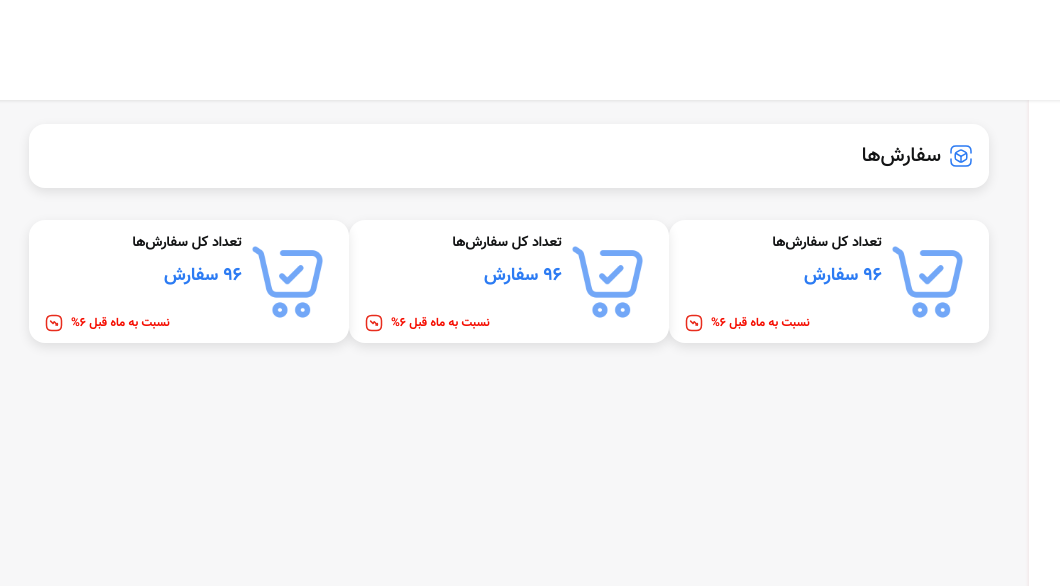
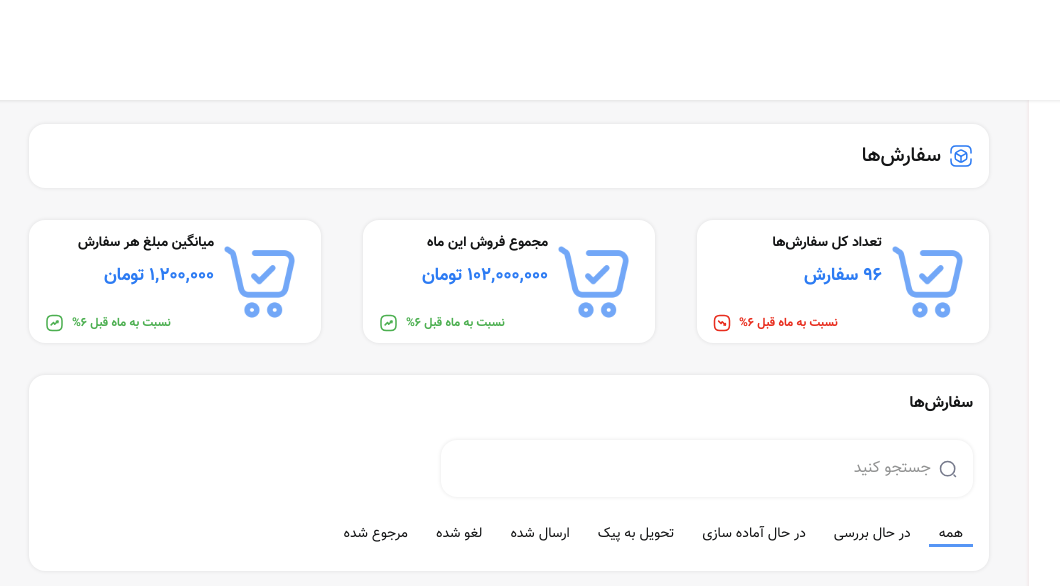
Before and after one commit to parham-ghasemi/profile-orders, a React (Vite) app: page /insurance/orders in a window 1280 px wide. Shown: the top 586 px of the page, without its empty margins (91-1151 px from the left). Built offline with nearby package versions, Linux system fonts and the light colour scheme.

Commit message:
Added table search and table tabs

```diff
--- a/src/components/orders/Orders.jsx
+++ b/src/components/orders/Orders.jsx
@@ -1,37 +1,42 @@
+import { useState } from "react";
 import BreadCrumb from "../ui/BreadCrumb/BreadCrumb";
 import Card from "../ui/statusCard/StatusCard";
 import "./Orders.scss";
+import SearchBar from "./searchBar/SearchBar";
+import { cards } from "./odersData";
+import TableTabs from "./tableTabs/TableTabs";
 
 const Orders = () => {
+  const [tableSearch, SettableSearch] = useState("");
+  const [activeTableTab, setActiveTableTab] = useState(0);
+
   return (
     <div className="ins-orders">
       <BreadCrumb icon="assets/orders/orders-icon.svg" />
 
       <div className="ins-orders__cards-row">
+        {cards.map((item, index) => (
           <Card
-            title="تعداد کل سفارش‌ها"
-            content="96 سفارش"
-            status="down"
-            comparisonTime="ماه قبل"
-            comparisonPercentage="6"
-            img="assets/orders/card-icon.png"
+            title={item.title}
+            content={item.content}
+            status={item.status}
+            comparisonTime={item.comparisonTime}
+            comparisonPercentage={item.comparisonPercentage}
+            img={item.img}
+            key={`top-card-${index}`}
           />
-          <Card
-            title="تعداد کل سفارش‌ها"
-            content="96 سفارش"
-            status="down"
-            comparisonTime="ماه قبل"
-            comparisonPercentage="6"
-            img="assets/orders/card-icon.png"
+        ))}
+      </div>
+
+      <div className="ins-orders__table-container">
+        <p className="ins-orders__table-container__title">سفارش‌ها</p>
+        <div className="ins-orders__table-container__top">
+          <SearchBar setSearch={SettableSearch} search={tableSearch} />
+          <TableTabs
+            acitveTab={activeTableTab}
+            setActiveTab={setActiveTableTab}
           />
-          <Card
-            title="تعداد کل سفارش‌ها"
-            content="96 سفارش"
-            status="down"
-            comparisonTime="ماه قبل"
-            comparisonPercentage="6"
-            img="assets/orders/card-icon.png"
-          />
+        </div>
       </div>
     </div>
   );
--- a/src/components/orders/Orders.scss
+++ b/src/components/orders/Orders.scss
@@ -6,8 +6,25 @@
   gap: 32px;
 
   &__cards-row {
-    @include flex;
-    flex-grow: 0;
-    justify-content: space-between;
+    display: grid;
+    grid-template-columns: repeat(3, 1fr);
+    grid-template-rows: repeat(1, 1fr);
+    gap: 42px;
+  }
+
+  &__table-container {
+    @include section;
+    @include col;
+    gap: 24px;
+
+    &__title {
+      color: $text;
+      font-size: 16px;
+      font-weight: 700;
+    }
+    &__top {
+      @include col;
+      gap: 16px;
+    }
   }
 }
--- /dev/null
+++ b/src/components/orders/odersData.js
@@ -0,0 +1,36 @@
+export const cards = [
+  {
+    title: "تعداد کل سفارش‌ها",
+    content: "96 سفارش",
+    status: "down",
+    comparisonTime: "ماه قبل",
+    comparisonPercentage: "6",
+    img: "assets/orders/card-icon.png",
+  },
+  {
+    title: "مجموع فروش این ماه",
+    content: "102,000,000 تومان",
+    status: "up",
+    comparisonTime: "ماه قبل",
+    comparisonPercentage: "6",
+    img: "assets/orders/card-icon.png",
+  },
+  {
+    title: "میانگین مبلغ هر سفارش",
+    content: "1,200,000 تومان",
+    status: "up",
+    comparisonTime: "ماه قبل",
+    comparisonPercentage: "6",
+    img: "assets/orders/card-icon.png",
+  },
+];
+
+export const tabs = [
+  'همه',
+  'در حال بررسی',
+  'در حال آماده سازی',
+  'تحویل به پیک',
+  'ارسال شده',
+  'لغو شده',
+  'مرجوع  شده'
+]
--- /dev/null
+++ b/src/components/orders/searchBar/SearchBar.jsx
@@ -0,0 +1,12 @@
+import "./SearchBar.scss";
+
+const SearchBar = ({setSearch, search}) => {
+  return (
+    <form onSubmit={(e)=>e.preventDefault()} className="ins-orders-searchBar">
+      <img src="assets/orders/search-icon.svg" alt="search icon" />
+      <input type="text" onChange={(e)=>setSearch(e.target.value)} value={search} placeholder="جستجو کنید"/>
+    </form>
+  )
+}
+
+export default SearchBar
--- /dev/null
+++ b/src/components/orders/searchBar/SearchBar.scss
@@ -0,0 +1,14 @@
+@import "../../../styles/mixins.scss";
+@import "../../../styles/variables.scss";
+
+.ins-orders-searchBar {
+  @include flex;
+  @include section;
+  width: 532px;
+
+  input, input::placeholder {
+    font-size: 16px;
+    font-weight: 400;
+    color: $medium-text;
+  }
+}
--- /dev/null
+++ b/src/components/orders/tableTabs/TableTabs.jsx
@@ -0,0 +1,22 @@
+import { tabs } from "../odersData";
+import "./TableTabs.scss";
+
+const TableTabs = ({ acitveTab, setActiveTab }) => {
+  return (
+    <div className="ins-orders-tableTabs">
+      {tabs.map((tab, index) => (
+        <p
+          className={` ins-orders-tableTabs__tab ${
+            index === acitveTab && "ins-orders-tableTabs__tab--active"
+          } `}
+          key={`tab-item-${index}`}
+          onClick={() => setActiveTab(index)}
+        >
+          {tab}
+        </p>
+      ))}
+    </div>
+  );
+};
+
+export default TableTabs;
--- /dev/null
+++ b/src/components/orders/tableTabs/TableTabs.scss
@@ -0,0 +1,41 @@
+@import "../../../styles/mixins.scss";
+@import "../../../styles/variables.scss";
+
+.ins-orders-tableTabs {
+  @include flex;
+  gap: 8px;
+
+  &__tab {
+    font-weight: 400;
+    font-size: 14px;
+    padding: 10px;
+    color: $text;
+    position: relative;
+    cursor: pointer;
+
+    &::after {
+      content: "";
+      background-color: transparent;
+      height: 1px;
+      position: absolute;
+      bottom: 0;
+      left: 0;
+      right: 0;
+      transition: background-color ease-out 200ms, bottom ease-out 100ms;
+    }
+
+    &--active::after {
+      height: 3px;
+      bottom: 8px;
+      background-color: $primary-medium;
+    }
+    &:hover::after {
+      height: 3px;
+      bottom: 8px;
+      background-color: lighten($color: $primary-medium, $amount: 10%);
+    }
+    &--active:hover::after {
+      background-color: darken($color: $primary-medium, $amount: 10%);
+    }
+  }
+}
--- a/src/components/profile/Profile.scss
+++ b/src/components/profile/Profile.scss
@@ -19,7 +19,7 @@
       width: 100%;
       padding: 24px;
       border-radius: 8px;
-      border: 1px solid $primary-light-border;
+      border: 1px solid $primary-very-light;
       height: fit-content;
     }
   }
--- a/src/components/profile/imageUpload/ImageUpload.scss
+++ b/src/components/profile/imageUpload/ImageUpload.scss
@@ -8,7 +8,7 @@
   align-items: center;
   gap: 8px;
   border-radius: 8px;
-  border: 1px dashed $primary-light-border;
+  border: 1px dashed $primary-very-light;
 
   &__title {
     font-weight: 500;
--- a/src/components/profile/userSettings/otpModal/OTPModal.scss
+++ b/src/components/profile/userSettings/otpModal/OTPModal.scss
@@ -36,7 +36,7 @@
       gap: 16px;
 
       &__input {
-        outline: $primary-light-border 1px solid;
+        outline: $primary-very-light 1px solid;
         width: 28px;
         height: 24px;
         font-size: 14px;
--- a/src/components/ui/statusCard/StatusCard.scss
+++ b/src/components/ui/statusCard/StatusCard.scss
@@ -4,7 +4,6 @@
 .status-card-container {
   @include flex;
   @include section;
-  width: 362px;
   height: 123px;
 
   &__img {
--- a/src/styles/variables.scss
+++ b/src/styles/variables.scss
@@ -1,32 +1,41 @@
 // Main Colors
 $primary: #2c7bf3;
-$primary-light: #eaf2fe;
-$primary-preMedium: #9ec2f9;
-$primary-medium: rgba(44, 123, 243, 0.8);
-$primary-dark: #1a56aa;
+$primary-very-light: #bed6fb;
+$primary-light: #72a7f7;
+$primary-preMedium: #1f57ad;
+$primary-medium: #5695F5;
+
+$primary-10: #2c7bf31a;
+$primary-20: rgba(44, 123, 243, 0.2);
+
+$secondary: #1f57ad;
 
 $text: #131415;
-$medium-text: #131415cc;
-$light-text: #1314154d;
-$very-light-text: #1314151a;
+$text-10: rgba(19, 20, 21, 0.1);
+$medium-text: #929393;
+$light-text: #b6b6b6;
 
 $bg: #f7f7f8;
+$card-bg: #e0e4e6;
 $text-bg: #f4f4f4;
+$sidebar-bg: #eaf2fe;
 $white: #fff;
+$light: #abadb1;
+$shape: #cdced0;
 
 // Shadow and Border
-$shadow: 0px 4px 12px rgba(0, 0, 0, 0.1);
+$shadow: 0px 0px 4px rgba(0, 0, 0, 0.1);
 $card-shadow: 0px 4px 12px 0px rgba(0, 0, 0, 0.08);
-$tbl: #a1c9ff;
-$hover: rgba(19, 85, 119, 0.2);
-$blue-bg: #2c7bf317;
-$gray-border: rgba(19, 85, 119, 0.1);
-$primary-light-border: #BED6FB;
+$tbl: #929393;
+$hover: rgba(44, 123, 243, 0.2); // based on new primary
+$blue-bg: rgba(114, 167, 247, 0.1); // based on #72a7f7
+$gray-border: rgba(19, 20, 21, 0.1); // based on new text
 
 // Other
-$pink: rgb(253, 79, 204);
+$pink: rgb(253, 79, 204); // no replacement provided, kept
 $pink-medium: rgba(253, 79, 204, 0.8);
 $pink-light: rgba(253, 79, 204, 0.1);
-$red: #f50d00;
+$red: #e82d1e;
 $green: #4CAF50;
+$red-10: rgba(232, 45, 30, 0.1);
 $orange: #fb9013;
```
Also changed, not shown: public/assets/orders/search-icon.svg (added).
